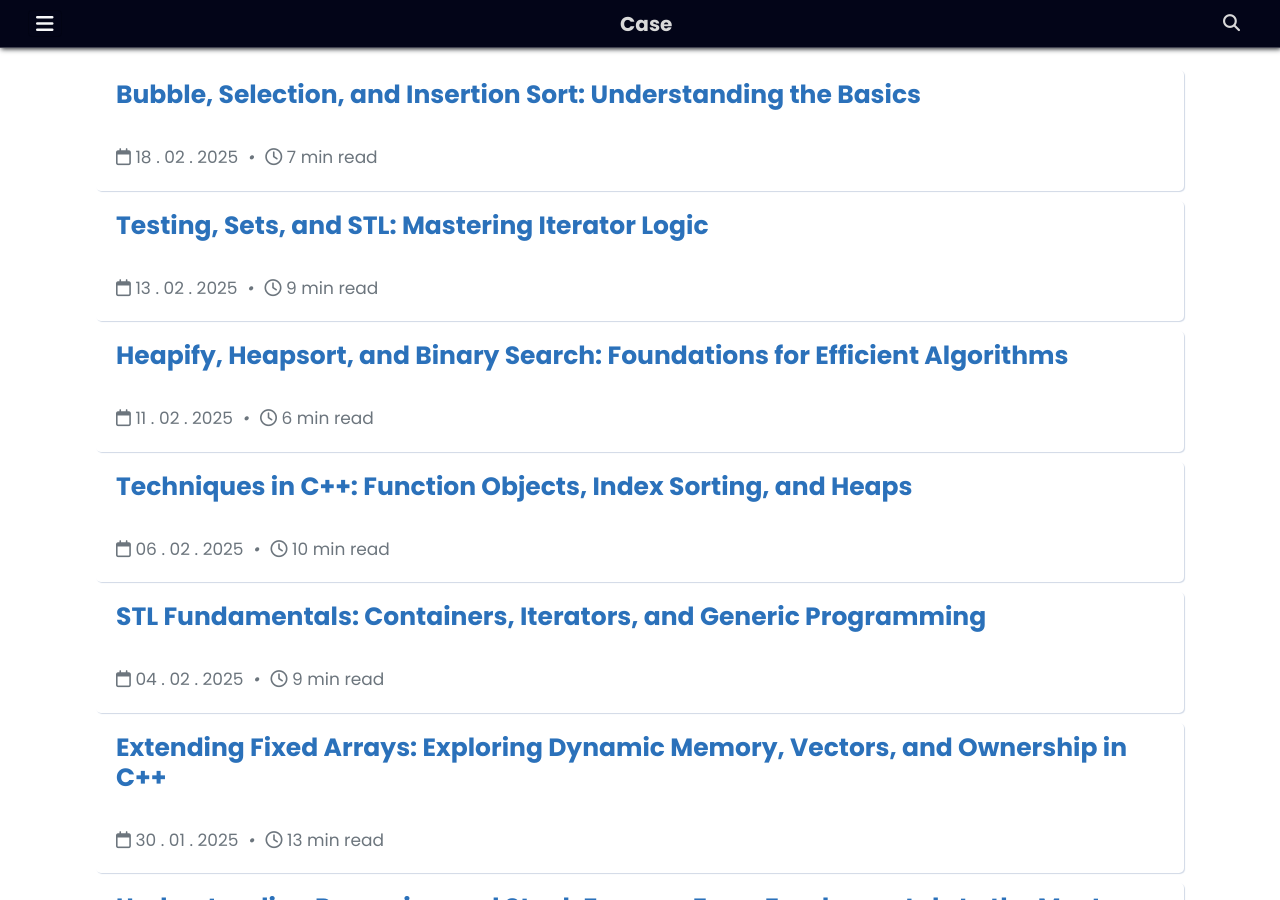
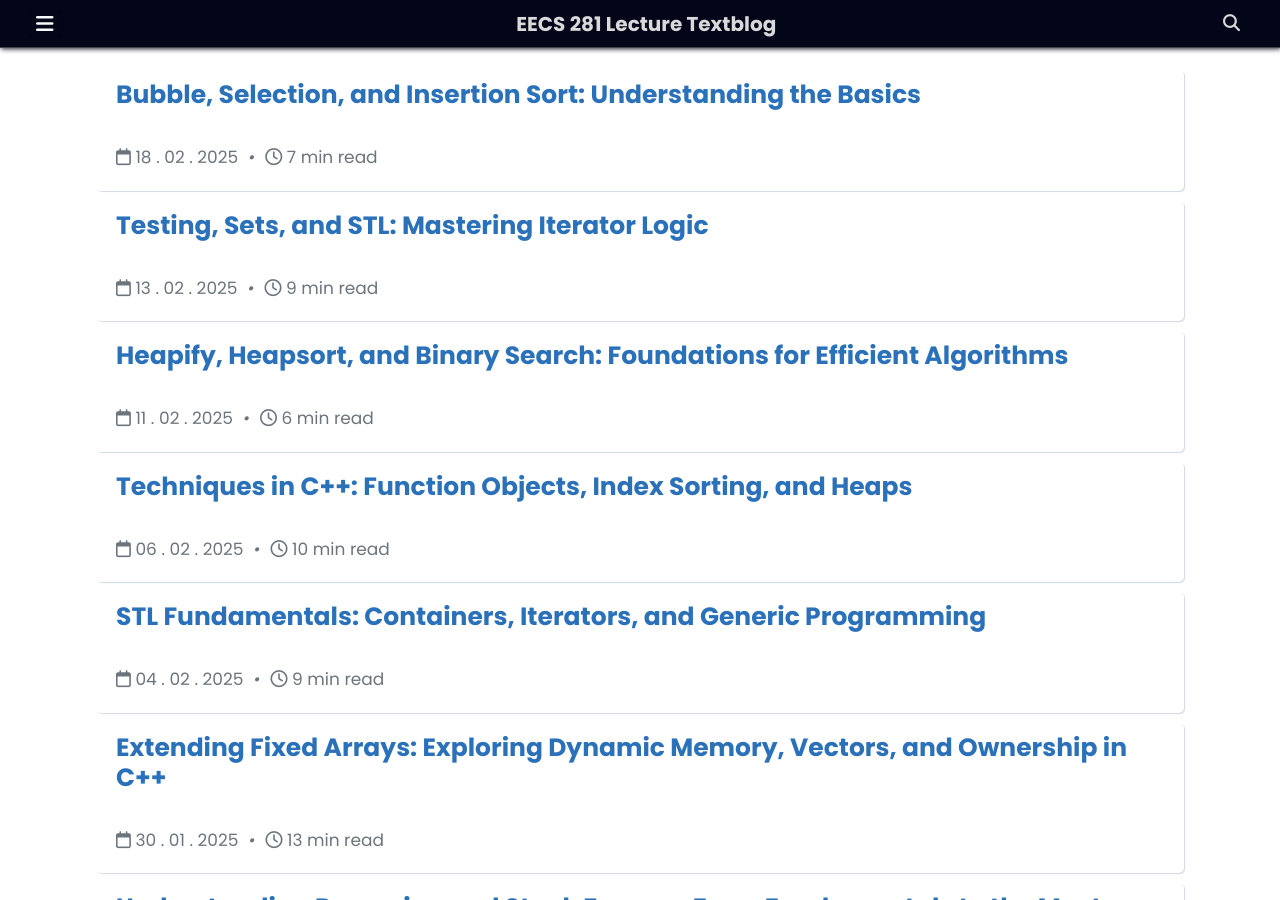
Before and after one commit to marcus-darden/lecture-textblog2, a Jekyll site: the page built from index.html, in a window 1280 px wide and 900 px high. Built offline with Jekyll 4.4.1, drawn with Linux system fonts in a browser that asks for light colours.

Commit message:
Update site title and tagline

```diff
--- a/_config.yml
+++ b/_config.yml
@@ -7,8 +7,8 @@ lang: pt-BR
 
 timezone: America/Belem # Change to your timezone - https://kevinnovak.github.io/Time-Zone-Picker/
 
-title: Case
-tagline: Web Developer
+title: EECS 281 Lecture Textblog
+tagline: Winter 2025
 description: A Jekyll theme with sidebar for personal website and blog.
 avatar: "assets/img/avatar/avatar.png" # The avatar on sidebar
 
```
